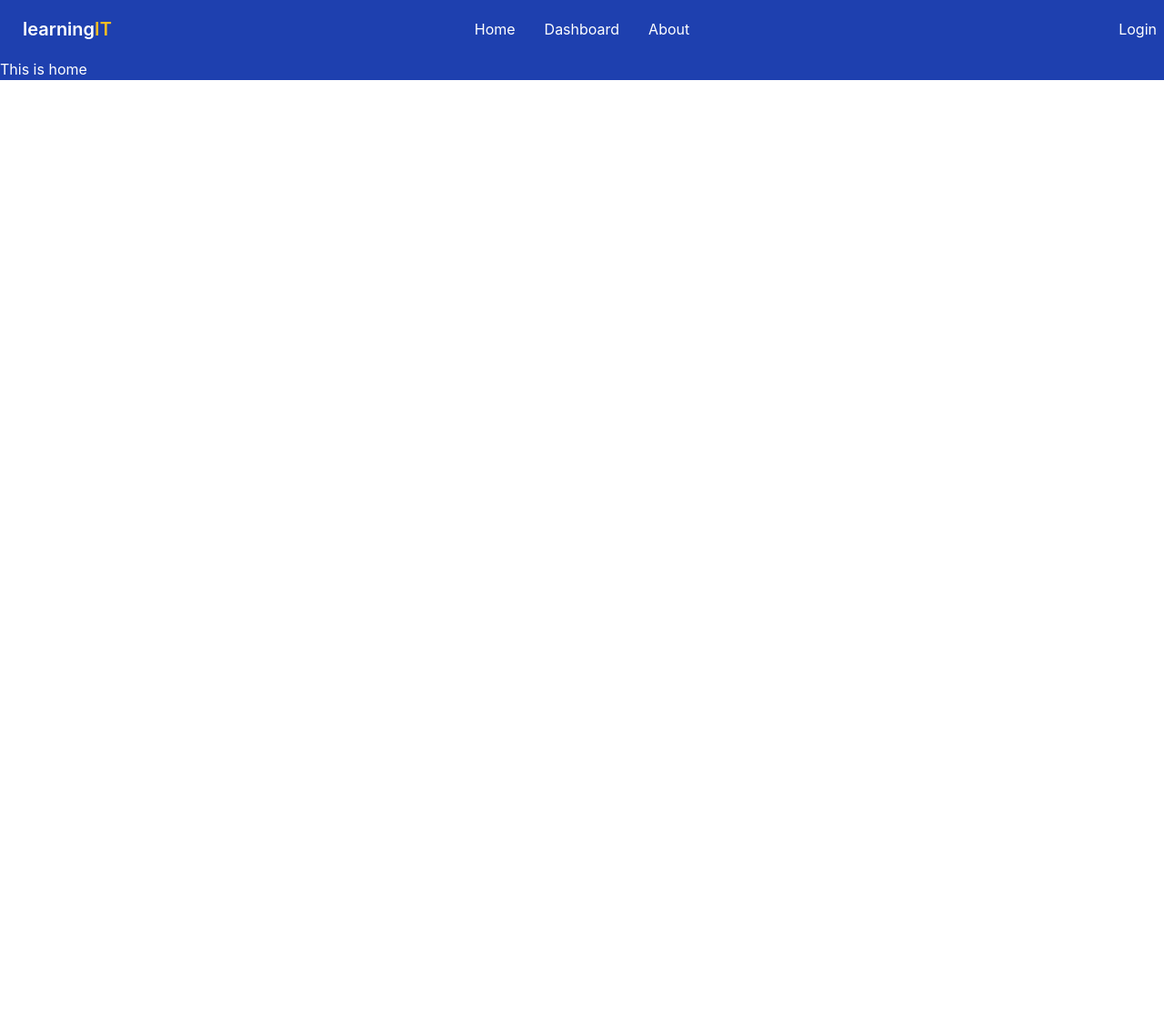
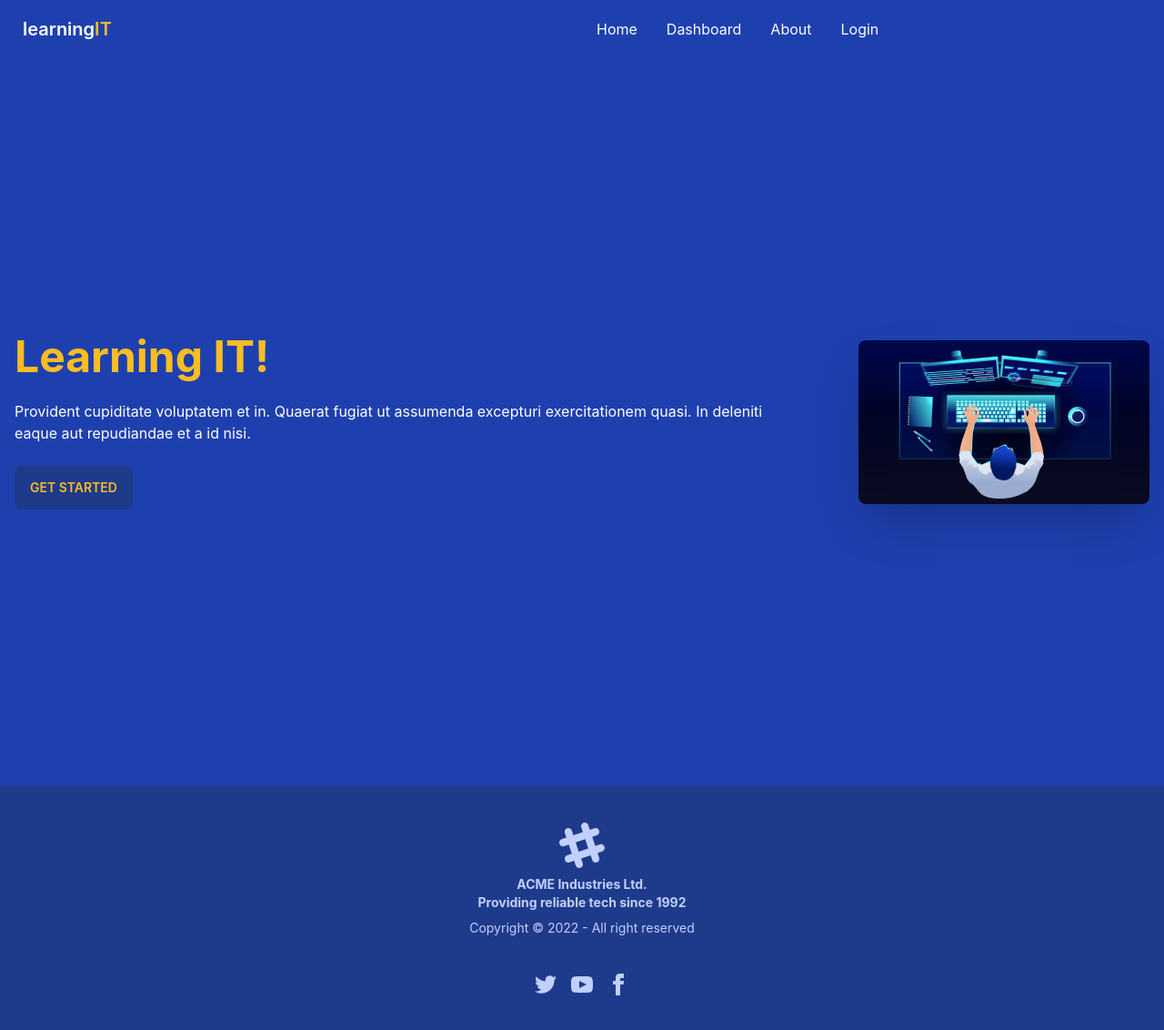
Before and after one commit to ariful892/learning-it-client, a React (Create React App) app: page / in a window 1280 px wide. Shown: the whole page at 91% size. Before the commit the page ends 800 px from the top, so only its background shows below. Built offline with nearby package versions, Linux system fonts and the light colour scheme.

Commit message:
banner and footer added in home page

```diff
--- a/src/App.js
+++ b/src/App.js
@@ -4,6 +4,7 @@
 import { Route, Routes } from 'react-router-dom';
 import Home from './Pages/Home/Home';
 import About from './Pages/About/About';
+import Login from './Pages/Login/Login';
 
 function App() {
   return (
@@ -11,7 +12,8 @@
       <Navbar></Navbar>
       <Routes>
         <Route path='/' element={<Home></Home>}></Route>
-        <Route path='/about' element={<About></About>}></Route>
+        <Route path='about' element={<About></About>}></Route>
+        <Route path='login' element={<Login></Login>}></Route>
       </Routes>
     </div>
   );
--- a/src/Pages/Home/Banner.js
+++ b/src/Pages/Home/Banner.js
@@ -1,9 +1,17 @@
 import React from 'react';
+import banner from '../../assets/learning.jpg';
 
 const Banner = () => {
     return (
-        <div>
-
+        <div class="hero lg:min-h-screen ">
+            <div class="hero-content flex-col lg:flex-row-reverse">
+                <img src={banner} class="w-80 rounded-lg shadow-2xl" />
+                <div>
+                    <h1 class="text-5xl text-warning font-bold">Learning IT!</h1>
+                    <p class="py-6 pr-10">Provident cupiditate voluptatem et in. Quaerat fugiat ut assumenda excepturi exercitationem quasi. In deleniti eaque aut repudiandae et a id nisi.</p>
+                    <button class="btn btn-secondary text-warning">Get Started</button>
+                </div>
+            </div>
         </div>
     );
 };
--- /dev/null
+++ b/src/Pages/Home/Courses.js
@@ -0,0 +1,11 @@
+import React from 'react';
+
+const Courses = () => {
+    return (
+        <div class="grid grid-cols-4 gap-4">
+
+        </div>
+    );
+};
+
+export default Courses;
--- a/src/Pages/Home/Home.js
+++ b/src/Pages/Home/Home.js
@@ -1,9 +1,12 @@
 import React from 'react';
+import Footer from '../Shared/Footer';
+import Banner from './Banner';
 
 const Home = () => {
     return (
         <div className='bg-primary text-white'>
-            <h2>This is home</h2>
+            <Banner></Banner>
+            <Footer></Footer>
         </div>
     );
 };
--- /dev/null
+++ b/src/Pages/Login/Login.js
@@ -0,0 +1,38 @@
+import React from 'react';
+import bg from '../../assets/login-bg.png';
+
+const Login = () => {
+    return (
+        <div
+            style={{ background: `url(${bg})` }}
+            class="hero min-h-screen">
+            <div class="hero-content flex-col lg:flex-row-reverse">
+
+                <div class="card flex-shrink-0 w-full max-w-sm shadow-2xl bg-base-100">
+                    <div class="card-body">
+                        <div class="form-control">
+                            <label class="label">
+                                <span class="label-text">Email</span>
+                            </label>
+                            <input type="text" placeholder="email" class="input input-bordered" />
+                        </div>
+                        <div class="form-control">
+                            <label class="label">
+                                <span class="label-text">Password</span>
+                            </label>
+                            <input type="text" placeholder="password" class="input input-bordered" />
+                            <label class="label">
+                                <a href="#" class="label-text-alt link link-hover">Forgot password?</a>
+                            </label>
+                        </div>
+                        <div class="form-control mt-6">
+                            <button class="btn btn-primary">Login</button>
+                        </div>
+                    </div>
+                </div>
+            </div>
+        </div>
+    );
+};
+
+export default Login;
--- /dev/null
+++ b/src/Pages/Shared/Footer.js
@@ -0,0 +1,24 @@
+import React from 'react';
+
+const Footer = () => {
+    return (
+        <footer className="footer footer-center p-10 bg-secondary text-primary-content">
+            <div>
+                <svg width="50" height="50" viewBox="0 0 24 24" xmlns="http://www.w3.org/2000/svg" fillRule="evenodd" clipRule="evenodd" className="inline-block fill-current"><path d="M22.672 15.226l-2.432.811.841 2.515c.33 1.019-.209 2.127-1.23 2.456-1.15.325-2.148-.321-2.463-1.226l-.84-2.518-5.013 1.677.84 2.517c.391 1.203-.434 2.542-1.831 2.542-.88 0-1.601-.564-1.86-1.314l-.842-2.516-2.431.809c-1.135.328-2.145-.317-2.463-1.229-.329-1.018.211-2.127 1.231-2.456l2.432-.809-1.621-4.823-2.432.808c-1.355.384-2.558-.59-2.558-1.839 0-.817.509-1.582 1.327-1.846l2.433-.809-.842-2.515c-.33-1.02.211-2.129 1.232-2.458 1.02-.329 2.13.209 2.461 1.229l.842 2.515 5.011-1.677-.839-2.517c-.403-1.238.484-2.553 1.843-2.553.819 0 1.585.509 1.85 1.326l.841 2.517 2.431-.81c1.02-.33 2.131.211 2.461 1.229.332 1.018-.21 2.126-1.23 2.456l-2.433.809 1.622 4.823 2.433-.809c1.242-.401 2.557.484 2.557 1.838 0 .819-.51 1.583-1.328 1.847m-8.992-6.428l-5.01 1.675 1.619 4.828 5.011-1.674-1.62-4.829z"></path></svg>
+                <p className="font-bold">
+                    ACME Industries Ltd. <br />Providing reliable tech since 1992
+                </p>
+                <p>Copyright © 2022 - All right reserved</p>
+            </div>
+            <div>
+                <div className="grid grid-flow-col gap-4">
+                    <a><svg xmlns="http://www.w3.org/2000/svg" width="24" height="24" viewBox="0 0 24 24" className="fill-current"><path d="M24 4.557c-.883.392-1.832.656-2.828.775 1.017-.609 1.798-1.574 2.165-2.724-.951.564-2.005.974-3.127 1.195-.897-.957-2.178-1.555-3.594-1.555-3.179 0-5.515 2.966-4.797 6.045-4.091-.205-7.719-2.165-10.148-5.144-1.29 2.213-.669 5.108 1.523 6.574-.806-.026-1.566-.247-2.229-.616-.054 2.281 1.581 4.415 3.949 4.89-.693.188-1.452.232-2.224.084.626 1.956 2.444 3.379 4.6 3.419-2.07 1.623-4.678 2.348-7.29 2.04 2.179 1.397 4.768 2.212 7.548 2.212 9.142 0 14.307-7.721 13.995-14.646.962-.695 1.797-1.562 2.457-2.549z"></path></svg></a>
+                    <a><svg xmlns="http://www.w3.org/2000/svg" width="24" height="24" viewBox="0 0 24 24" className="fill-current"><path d="M19.615 3.184c-3.604-.246-11.631-.245-15.23 0-3.897.266-4.356 2.62-4.385 8.816.029 6.185.484 8.549 4.385 8.816 3.6.245 11.626.246 15.23 0 3.897-.266 4.356-2.62 4.385-8.816-.029-6.185-.484-8.549-4.385-8.816zm-10.615 12.816v-8l8 3.993-8 4.007z"></path></svg></a>
+                    <a><svg xmlns="http://www.w3.org/2000/svg" width="24" height="24" viewBox="0 0 24 24" className="fill-current"><path d="M9 8h-3v4h3v12h5v-12h3.642l.358-4h-4v-1.667c0-.955.192-1.333 1.115-1.333h2.885v-5h-3.808c-3.596 0-5.192 1.583-5.192 4.615v3.385z"></path></svg></a>
+                </div>
+            </div>
+        </footer>
+    );
+};
+
+export default Footer;
--- a/src/Pages/Shared/Navbar.js
+++ b/src/Pages/Shared/Navbar.js
@@ -7,6 +7,8 @@
         <li><Link to={'/'}>Home</Link></li>
         <li><Link>Dashboard</Link></li>
         <li><Link to={'/about'}>About</Link></li>
+        <li> <Link to={'/login'}>Login</Link></li>
+
     </>
 
     return (
@@ -16,20 +18,18 @@
                     <label tabIndex="0" className="btn btn-ghost lg:hidden">
                         <svg xmlns="http://www.w3.org/2000/svg" className="h-5 w-5" fill="none" viewBox="0 0 24 24" stroke="currentColor"><path strokeLinecap="round" strokeLinejoin="round" strokeWidth="2" d="M4 6h16M4 12h8m-8 6h16" /></svg>
                     </label>
-                    <ul tabIndex="0" className="menu menu-compact dropdown-content mt-3 p-2 shadow bg-base-100 rounded-box w-52">
+                    <ul tabIndex="0" className="menu menu-compact dropdown-content mt-3 p-2 shadow bg-base-100 rounded-box w-52 text-primary">
                         {menuItems}
                     </ul>
                 </div>
                 <Link className="btn btn-ghost normal-case text-xl">learning <span className='text-warning'>IT</span></Link>
             </div>
-            <div className="navbar-center hidden lg:flex">
-                <ul className="menu menu-horizontal p-0">
+            <div className="navbar-center hidden  lg:flex">
+                <ul className="menu menu-horizontal p-0 ">
                     {menuItems}
                 </ul>
             </div>
-            <div className="navbar-end">
-                <Link>Login</Link>
-            </div>
+
         </div>
     );
 };
--- a/tailwind.config.js
+++ b/tailwind.config.js
@@ -9,7 +9,7 @@
       {
         ittheme: {
           primary: "#1e40af",
-          secondary: "#f6d860",
+          secondary: "#1e3a8a",
           accent: "#37cdbe",
           neutral: "#3d4451",
           "base-100": "#ffffff",
```
Also changed, not shown: src/assets/login-bg.png (added).
